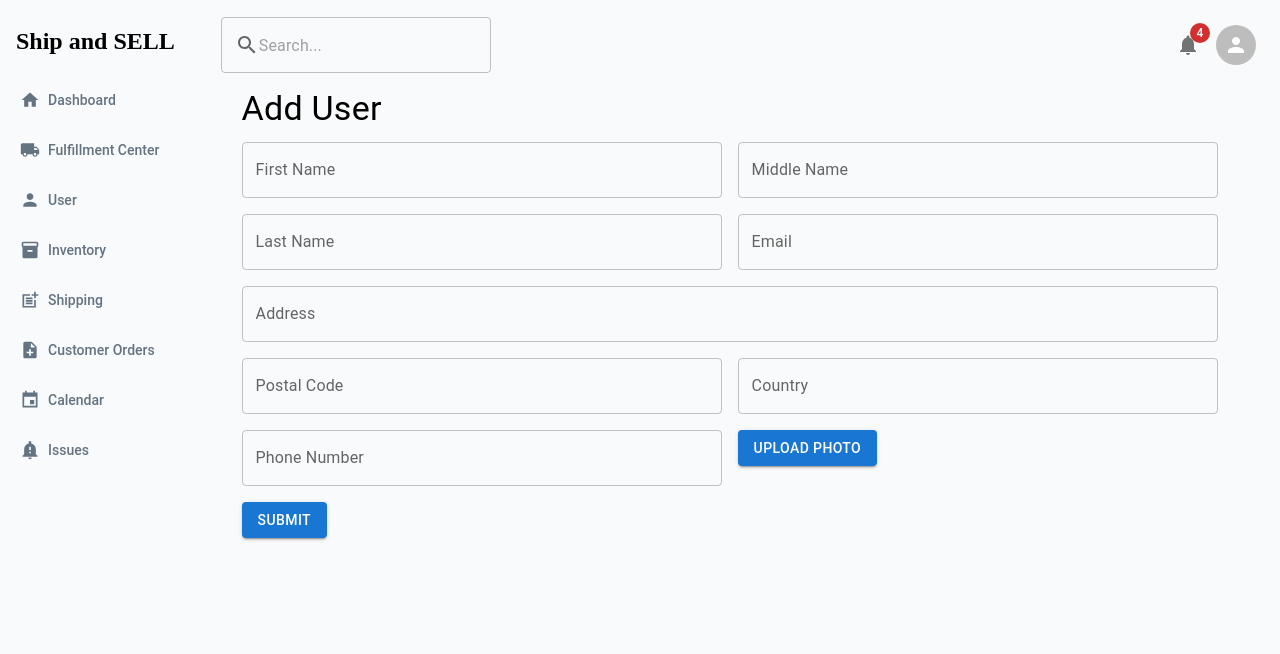
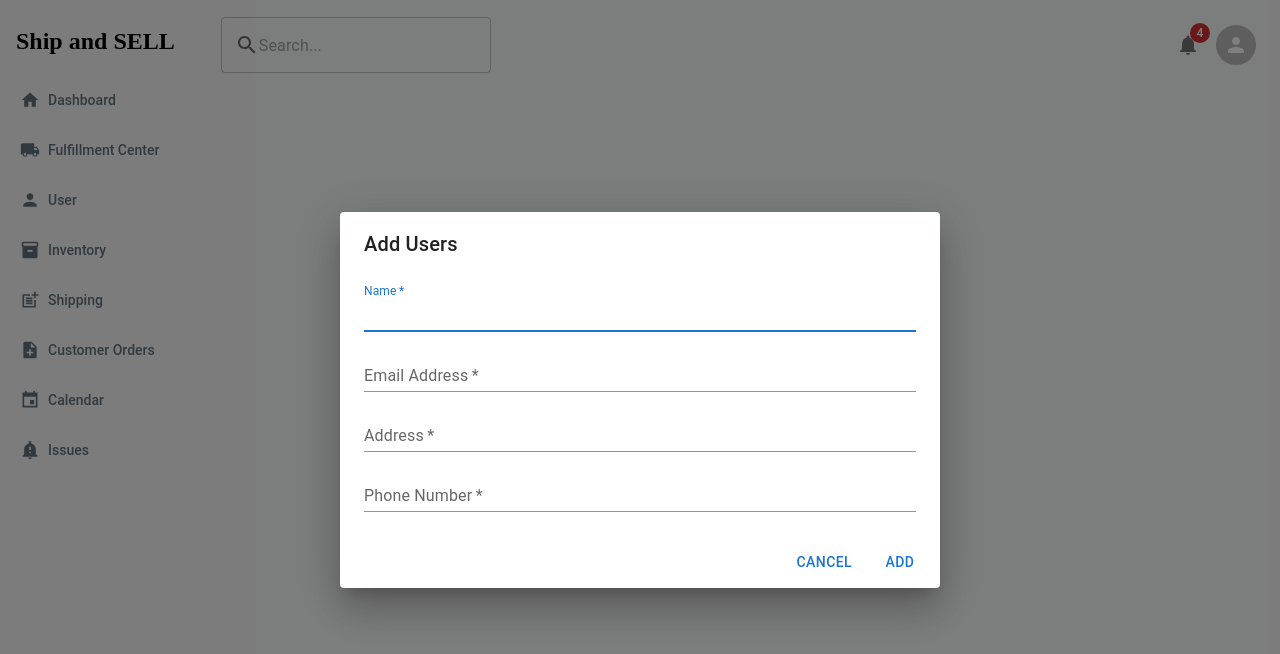
Before and after one commit to rsrijana/weShipNsellG, a React (Create React App) app: page /add-user in a window 1280 px wide. Shown: the top 654 px of the page. Built offline with nearby package versions, Linux system fonts and the light colour scheme.

Commit message:
modal created for users

```diff
--- a/package.json
+++ b/package.json
@@ -17,6 +17,7 @@
         "react-dom": "^18.3.1",
         "react-router-dom": "^6.25.1",
         "react-scripts": "5.0.1",
+        "uuid": "^10.0.0",
         "web-vitals": "^2.1.4"
     },
     "scripts": {
--- a/src/Router/router.jsx
+++ b/src/Router/router.jsx
@@ -8,7 +8,7 @@ import FulfillmentCenter from '../pages/FulfillmentCenter';
 import Inventory from '../pages/Inventory';
 import Issues from '../pages/Issues';
 import Shipping from '../pages/Shipping';
-import UserForm from "../Utility/Modal";
+import UserForm from "../Utility/UserModal";
 
 const router = () => {
     return (
--- a/src/Utility/Modal.jsx
+++ /dev/null
@@ -1,145 +0,0 @@
-import React, { useState } from 'react';
-import { TextField, Button, Grid, Box, Typography } from '@mui/material';
-
-const UserForm = () => {
-  const [formData, setFormData] = useState({
-    firstName: '',
-    middleName: '',
-    lastName: '',
-    email: '',
-    address: '',
-    postalCode: '',
-    country: '',
-    phone: '',
-    photo: null
-  });
-
-  const handleChange = (e) => {
-    const { name, value } = e.target;
-    setFormData({ ...formData, [name]: value });
-  };
-
-  const handlePhotoChange = (e) => {
-    setFormData({ ...formData, photo: e.target.files[0] });
-  };
-
-  const handleSubmit = (e) => {
-    e.preventDefault();
-    console.log(formData);
-  };
-
-  return (
-      <div className='dashboard'>
-    <Box sx={{ p: 3 }}>
-      <Typography variant="h4" gutterBottom>
-        Add User
-      </Typography>
-      <form onSubmit={handleSubmit}>
-        <Grid container spacing={2}>
-          <Grid item xs={12} sm={6}>
-            <TextField
-              fullWidth
-              label="First Name"
-              name="firstName"
-              value={formData.firstName}
-              onChange={handleChange}
-              variant="outlined"
-            />
-          </Grid>
-          <Grid item xs={12} sm={6}>
-            <TextField
-              fullWidth
-              label="Middle Name"
-              name="middleName"
-              value={formData.middleName}
-              onChange={handleChange}
-              variant="outlined"
-            />
-          </Grid>
-          <Grid item xs={12} sm={6}>
-            <TextField
-              fullWidth
-              label="Last Name"
-              name="lastName"
-              value={formData.lastName}
-              onChange={handleChange}
-              variant="outlined"
-            />
-          </Grid>
-          <Grid item xs={12} sm={6}>
-            <TextField
-              fullWidth
-              label="Email"
-              name="email"
-              value={formData.email}
-              onChange={handleChange}
-              variant="outlined"
-              type="email"
-            />
-          </Grid>
-          <Grid item xs={12}>
-            <TextField
-              fullWidth
-              label="Address"
-              name="address"
-              value={formData.address}
-              onChange={handleChange}
-              variant="outlined"
-            />
-          </Grid>
-          <Grid item xs={12} sm={6}>
-            <TextField
-              fullWidth
-              label="Postal Code"
-              name="postalCode"
-              value={formData.postalCode}
-              onChange={handleChange}
-              variant="outlined"
-            />
-          </Grid>
-          <Grid item xs={12} sm={6}>
-            <TextField
-              fullWidth
-              label="Country"
-              name="country"
-              value={formData.country}
-              onChange={handleChange}
-              variant="outlined"
-            />
-          </Grid>
-          <Grid item xs={12} sm={6}>
-            <TextField
-              fullWidth
-              label="Phone Number"
-              name="phone"
-              value={formData.phone}
-              onChange={handleChange}
-              variant="outlined"
-              type="tel"
-            />
-          </Grid>
-          <Grid item xs={12} sm={6}>
-            <Button
-              variant="contained"
-              component="label"
-            >
-              Upload Photo
-              <input
-                type="file"
-                hidden
-                onChange={handlePhotoChange}
-              />
-            </Button>
-          </Grid>
-          <Grid item xs={12}>
-            <Button type="submit" variant="contained" color="primary">
-              Submit
-            </Button>
-          </Grid>
-        </Grid>
-      </form>
-    </Box>
-      </div>
-  );
-};
-export default UserForm;
--- /dev/null
+++ b/src/Utility/UserModal.jsx
@@ -0,0 +1,43 @@
+import * as React from 'react';
+// import  {useEffect} from 'react';
+import Button from '@mui/material/Button';
+import TextField from '@mui/material/TextField';
+import Dialog from '@mui/material/Dialog';
+import DialogActions from '@mui/material/DialogActions';
+import DialogContent from '@mui/material/DialogContent';
+import DialogTitle from '@mui/material/DialogTitle';
+import { v4 as uuidv4} from 'uuid';
+import { useNavigate  } from 'react-router-dom';
+
+const UserForm = () => {
+  const [open, setOpen] = React.useState(true);
+
+  let navigate = useNavigate();
+  const handleClose = ()=>{
+    setOpen(false);
+    navigate('/user');
+  };
+
+  return (
+ <div className='dashboard'>
+    <React.Fragment>
+      <Dialog  open={open}
+        onClose={handleClose}>
+        <DialogTitle>Add Users</DialogTitle>
+        <DialogContent>
+          <TextField autoFocus required margin="dense" id={uuidv4()} name="name" label="Name" type="text" fullWidth variant="standard"/>
+          <TextField autoFocus required margin="dense" id={uuidv4()} name="email" label="Email Address" type="email" fullWidth variant="standard"/>
+          <TextField autoFocus required margin="dense" id={uuidv4()} name="address"label="Address"type="text" fullWidth variant="standard" />
+          <TextField required margin="dense" id={uuidv4()} name="phone" label="Phone Number" type="tel" fullWidth variant="standard" />
+          </DialogContent>
+          <DialogActions>
+            <Button onClick={handleClose}>Cancel</Button>
+            <Button type="submit" onClick={handleClose}>Add</Button>
+          </DialogActions>
+      </Dialog>
+    </React.Fragment>
+  </div>
+  )
+}
+
+export default UserForm
--- a/src/pages/user.jsx
+++ b/src/pages/user.jsx
@@ -108,9 +108,9 @@ export default function DataGridDemo() {
     let navigate = useNavigate();
     const handleClickOpen = () => {
     navigate('/add-user');
+    console.log("user form clicked ")
   };
     return (
-
         <div className='user-dashboard'>
             <Stack direction = "row" spacing={2}
             sx={{ marginLeft: "auto" }}>
```
Also changed, not shown: src/Utility/CustomModal.jsx (added, +18 -0 lines), 1 other file (tests, documents, lock files or other folders). Lines whose indentation alone changed are shown as unchanged.
